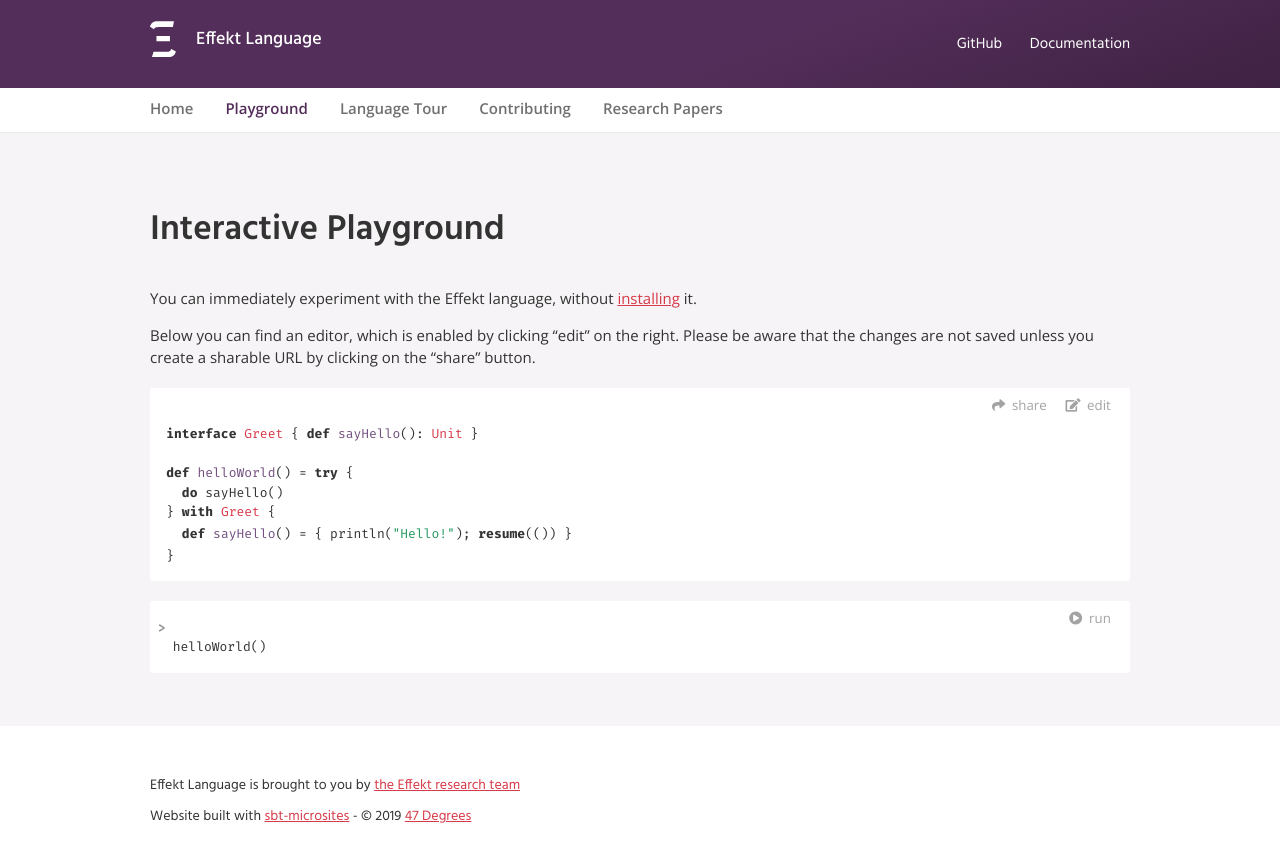
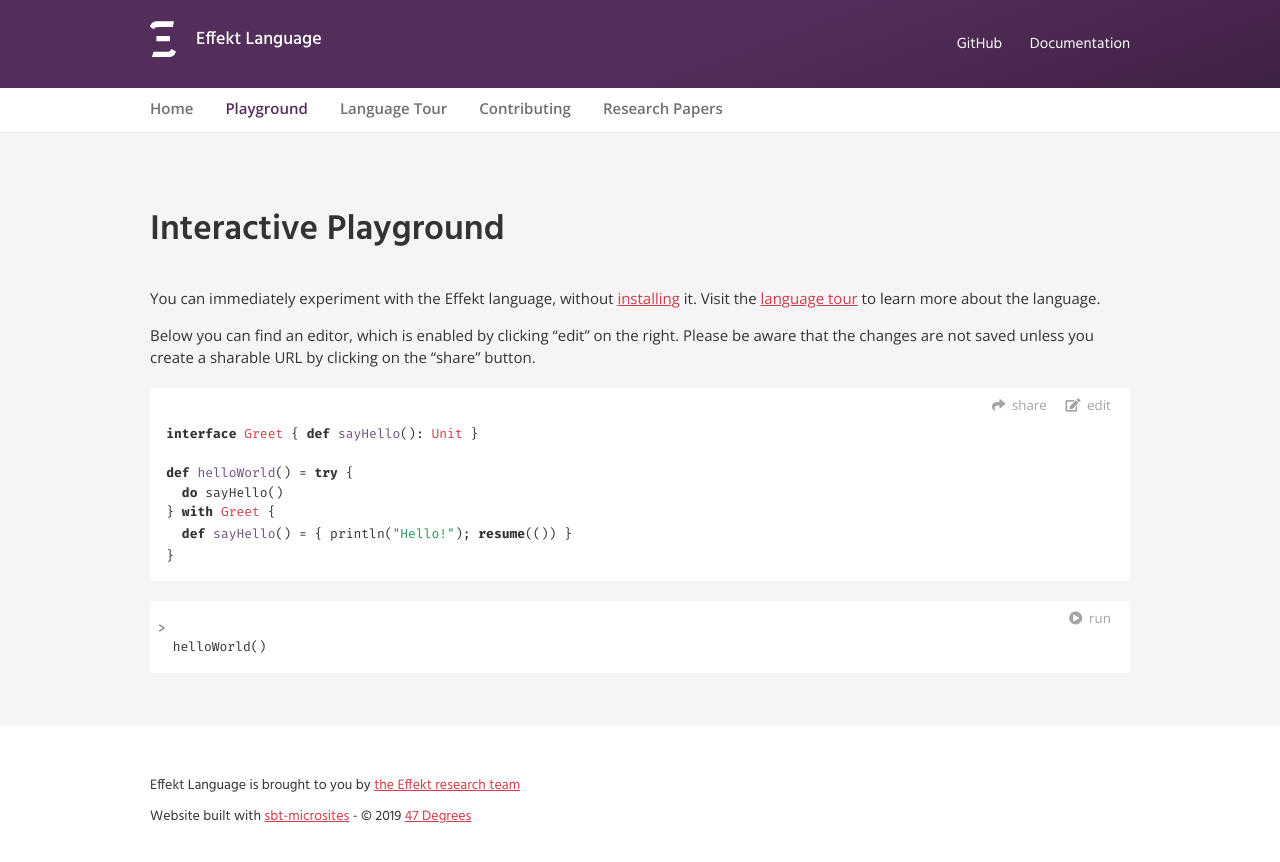
Before and after one commit to effekt-lang/effekt-website, a Jekyll site: the page built from playground.md, in a window 1280 px wide. Shown: the top 862 px of the page. Built offline with Jekyll 4.4.1, drawn with Linux system fonts in a browser that asks for light colours.

Commit message:
Add link to language tour

```diff
--- a/playground.md
+++ b/playground.md
@@ -9,7 +9,7 @@ redirect_from:
 
 # Interactive Playground
 
-You can immediately experiment with the Effekt language, without [installing](docs/) it.
+You can immediately experiment with the Effekt language, without [installing](docs/) it. Visit the [language tour](tour) to learn more about the language.
 
 Below you can find an editor, which is enabled by clicking "edit" on the right. Please be aware that the changes are not saved unless you create a sharable URL by clicking on the "share" button.
 
```
